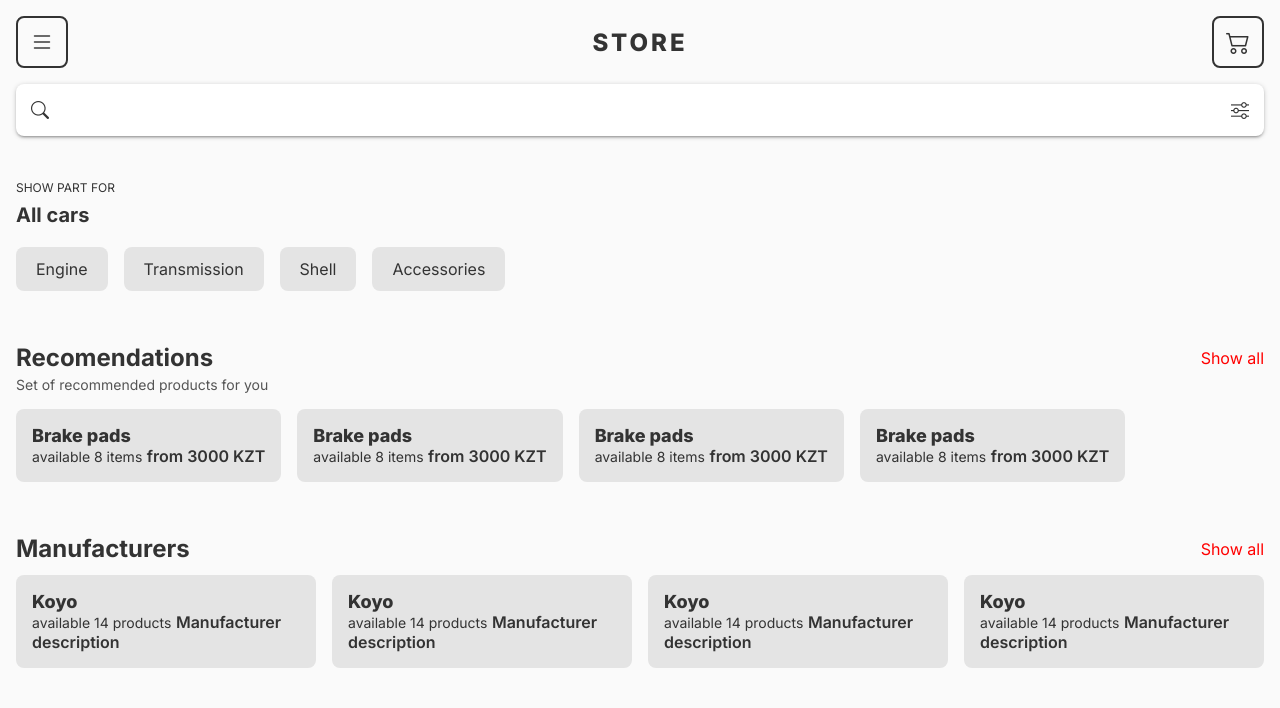
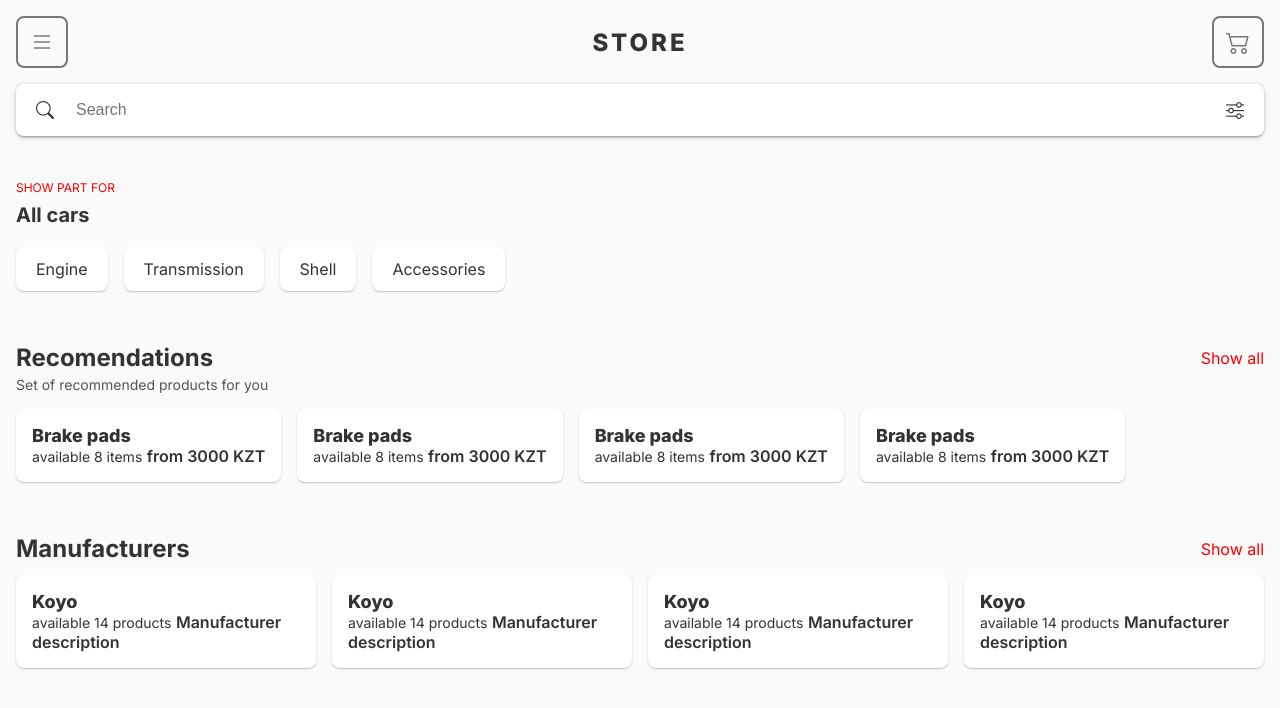
Before and after one commit to vadimbrik-dev/ds_template, a plain HTML site: page index.html in a window 1280 px wide. Drawn offline with nearby package versions, Linux system fonts and the light colour scheme.

Commit message:
Added styles

```diff
--- a/index.html
+++ b/index.html
@@ -33,7 +33,7 @@
                     <!-- SearchField -->
                     <div class="search_field">
                         <i class="search_field-icon bi bi-search"></i>
-                        <input class="search_field-input" type="search" name="store-search" id="store-search">
+                        <input class="search_field-input" type="search" name="store-search" id="store-search" placeholder="Search">
                         <i class="search_field-icon bi bi-sliders"></i>
                     </div>
                     <!-- SearchField -->
--- a/style.css
+++ b/style.css
@@ -32,11 +32,11 @@ body {
     font-size: 1.5rem;
     line-height: 0;
 
-    border: .125rem solid #333333;
+    border: .125rem solid #777777;
     border-radius: .5rem;
 
     background: transparent;
-    color: #333333;
+    color: #777777;
 }
 
 .application_bar-title {
@@ -79,7 +79,7 @@ body {
     justify-content: center;
     align-items: center;
 
-    width: 3.25rem;
+    width: 4rem;
     height: 3.25rem;
 
     font-size: 1.125rem;
@@ -92,6 +92,8 @@ body {
 
     border: none;
     clip-path: none;
+
+    font-size: 1rem;
 }
 
 /* OptionsSelector */
@@ -109,6 +111,8 @@ body {
     font-size: .75rem;
     font-weight: 400;
     text-transform: uppercase;
+
+    color: red;
 }
 
 .options_selector-selected {
@@ -216,3 +220,12 @@ body {
 .manufacturer_card {
     min-width: 12rem;
 }
+
+.category_item,
+.recomendation_card,
+.manufacturer_card {
+    background: white;
+    box-shadow:  0px 1px 3px 0px rgba(0, 0, 0, 0.12),
+        0px 1px 1px 0px rgba(0, 0, 0, 0.07),
+        0px 2px 1px -1px rgba(0, 0, 0, 0.06);
+}
```
